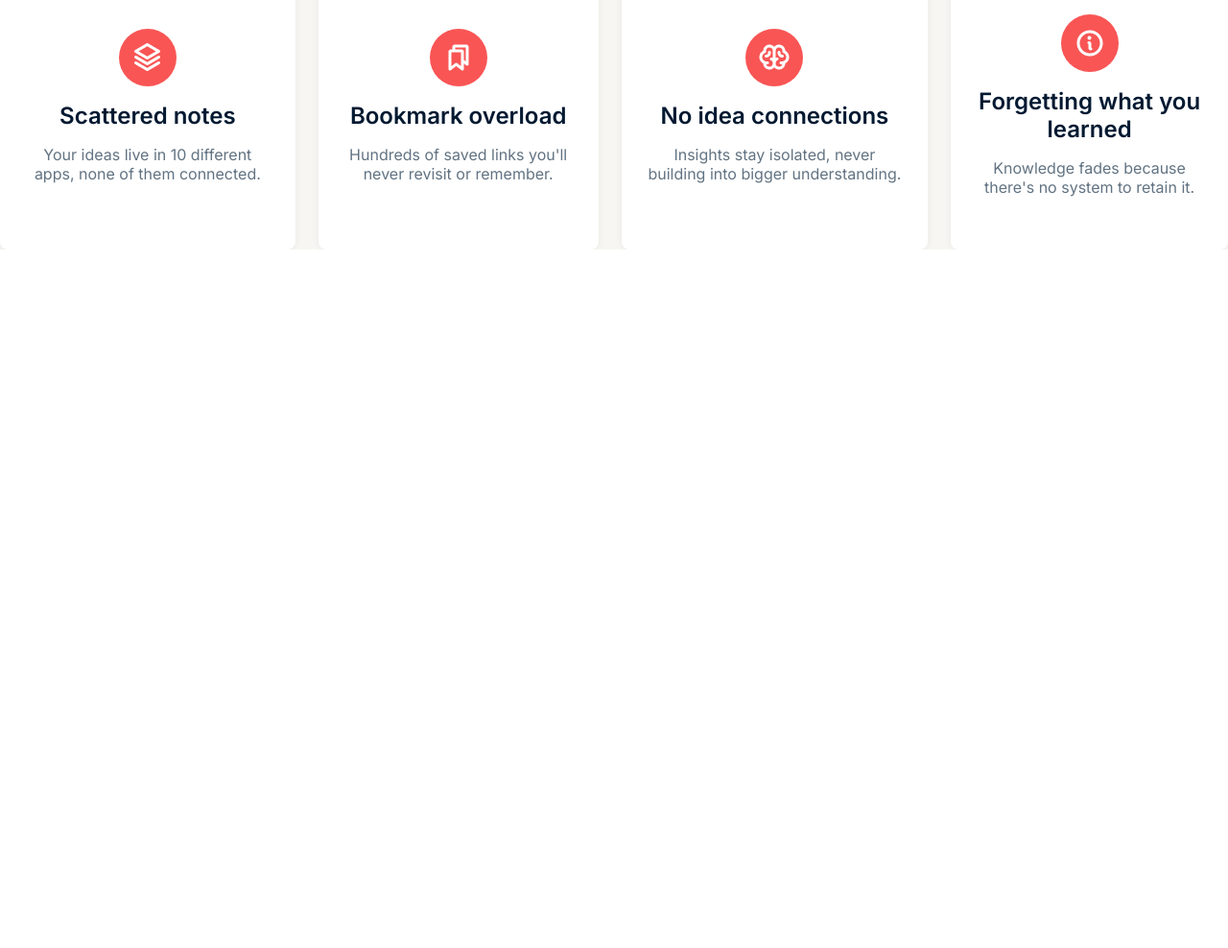
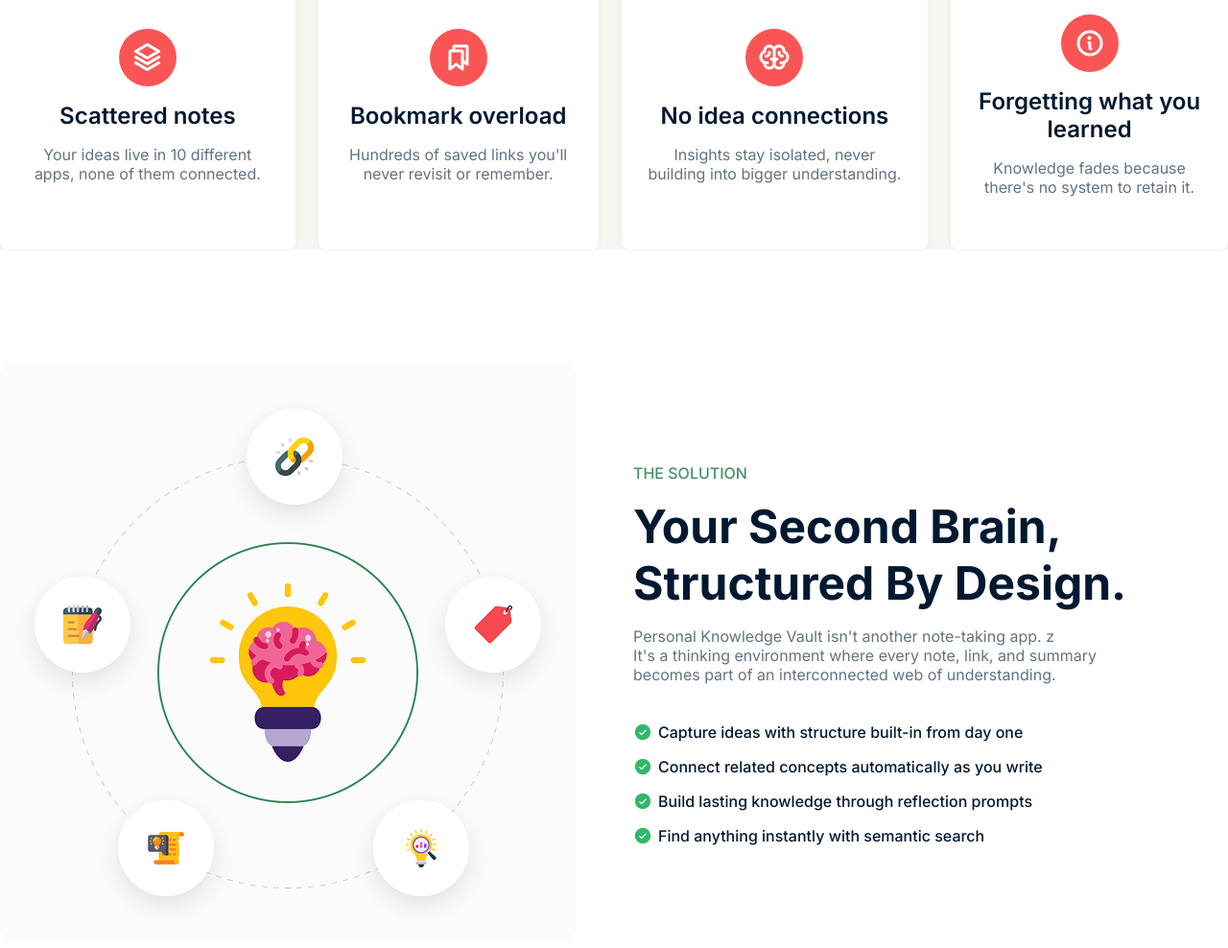
Before and after one commit to sabbirRashed/A01-Knowledge-Vault, a plain HTML site: page index.html in a window 1280 px wide. Shown: the part 1013-2001 px from the top of the page at 96% size. Before the commit the page ends 1273 px from the top, so only its background shows below. Drawn offline with Linux system fonts and the light colour scheme.

Commit message:
added brain section with style

```diff
--- a/Style.css/style.css
+++ b/Style.css/style.css
@@ -213,17 +213,17 @@
 
 .card {
     background-color: white;
-    padding: 69.5px 24px ;
+    padding: 69.5px 24px;
     margin-top: 44px;
     border-radius: 8px;
-    box-shadow: 0px 0px 8px #0000000f;
+    box-shadow: 0px 0px 8px 0px #0000000f;
 }
 
-#card-4{
+#card-4 {
     padding: 55px 24px;
 }
 
-.card-img-container{
+.card-img-container {
     margin: 0 auto;
     width: 60px;
     height: 60px;
@@ -234,12 +234,61 @@
     background-color: #f95555;
 }
 
-.card-title{
+.card-title {
     font-size: 1.5rem;
     font-weight: 600;
     margin-top: 16px;
 }
 
-.card-info{
+.card-info {
     margin-top: 16px;
 }
+
+/* brain section style */
+.brain {
+    max-width: 1360px;
+    margin: 120px auto;
+    display: flex;
+    justify-content: flex-start;
+    align-items: center;
+    gap: 60px;
+
+}
+
+.img-container>img {
+    width: 100%;
+}
+
+.brain-content {
+    padding: 102px 0px;
+
+}
+
+.brain-subtitle {
+    font-weight: 500;
+    color: #469165;
+
+}
+
+.brain-title{
+    max-width: 515px;
+    margin-top: 16px;
+}
+
+.brain-info{
+    margin-top: 16px;
+}
+
+.brain-list{
+    margin-top: 40px;
+}
+
+.brain-list>li{
+    list-style: none;
+    font-weight: 500;
+    display: flex;
+    justify-content: flex-start;
+    align-items: center;
+    gap: 6px;
+    margin-top: 16px;
+}
--- a/index.html
+++ b/index.html
@@ -68,7 +68,8 @@
                             <img src="./assets/Vector.png" alt="">
                         </div>
                         <h3 class="card-title primary-color">Scattered notes</h3>
-                        <p class="card-info secondary-color">Your ideas live in 10 different apps, none of them connected.</p>
+                        <p class="card-info secondary-color">Your ideas live in 10 different apps, none of them
+                            connected.</p>
                     </div>
 
                     <div class="card">
@@ -76,7 +77,8 @@
                             <img src="./assets/Bookmarks.png" alt="">
                         </div>
                         <h3 class="card-title primary-color">Bookmark overload</h3>
-                        <p class="card-info secondary-color">Hundreds of saved links you'll never revisit or remember.</p>
+                        <p class="card-info secondary-color">Hundreds of saved links you'll never revisit or remember.
+                        </p>
                     </div>
 
                     <div class="card">
@@ -84,7 +86,8 @@
                             <img src="./assets/Brain.png" alt="">
                         </div>
                         <h3 class="card-title primary-color">No idea connections</h3>
-                        <p class="card-info secondary-color">Insights stay isolated, never building into bigger understanding.</p>
+                        <p class="card-info secondary-color">Insights stay isolated, never building into bigger
+                            understanding.</p>
                     </div>
 
                     <div class="card" id="card-4">
@@ -98,6 +101,39 @@
                 </div>
             </div>
         </section>
+
+        <section class="brain">
+            <div class="img-container">
+                <img src="./assets/knowledge.png" alt="konwledge-image">
+            </div>
+
+            <div class="brain-content">
+                <h4 class="brain-subtitle">THE SOLUTION</h4>
+                <h2 class="brain-title section-title primary-color">Your Second Brain, Structured By Design.</h2>
+                <p class="brain-info secondary-color">Personal Knowledge Vault isn't another note-taking app. z <br>
+                    It's a thinking environment where every note, link, and summary <br>
+                    becomes part of an interconnected web of understanding.</p>
+
+                <ul class="brain-list primary-color">
+                    <li>
+                        <img src="./assets/CheckCircle.png" alt="">
+                        <p>Capture ideas with structure built-in from day one</p>
+                    </li>
+                    <li>
+                        <img src="./assets/CheckCircle.png" alt="">
+                        <p>Connect related concepts automatically as you write</p>
+                    </li>
+                    <li>
+                        <img src="./assets/CheckCircle.png" alt="">
+                        <p>Build lasting knowledge through reflection prompts</p>
+                    </li>
+                    <li>
+                        <img src="./assets/CheckCircle.png" alt="">
+                        <p>Find anything instantly with semantic search</p>
+                    </li>
+                </ul>
+            </div>
+        </section>
     </main>
 
     <footer>
```
